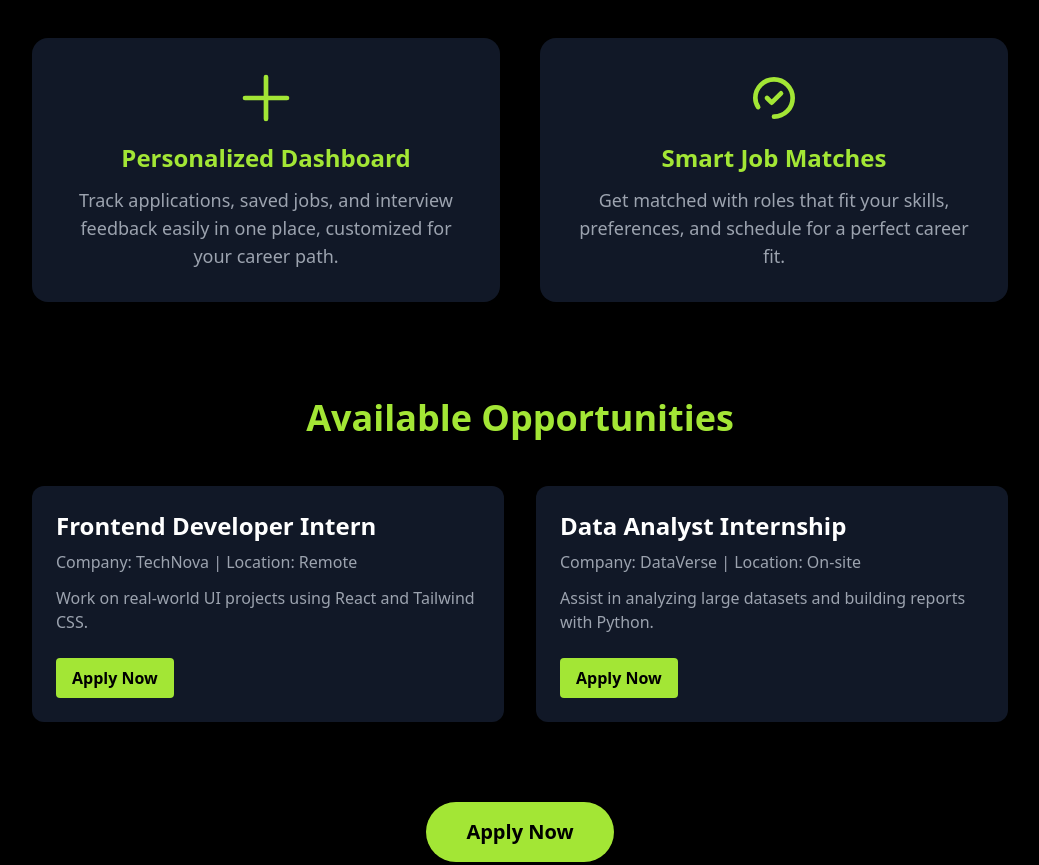
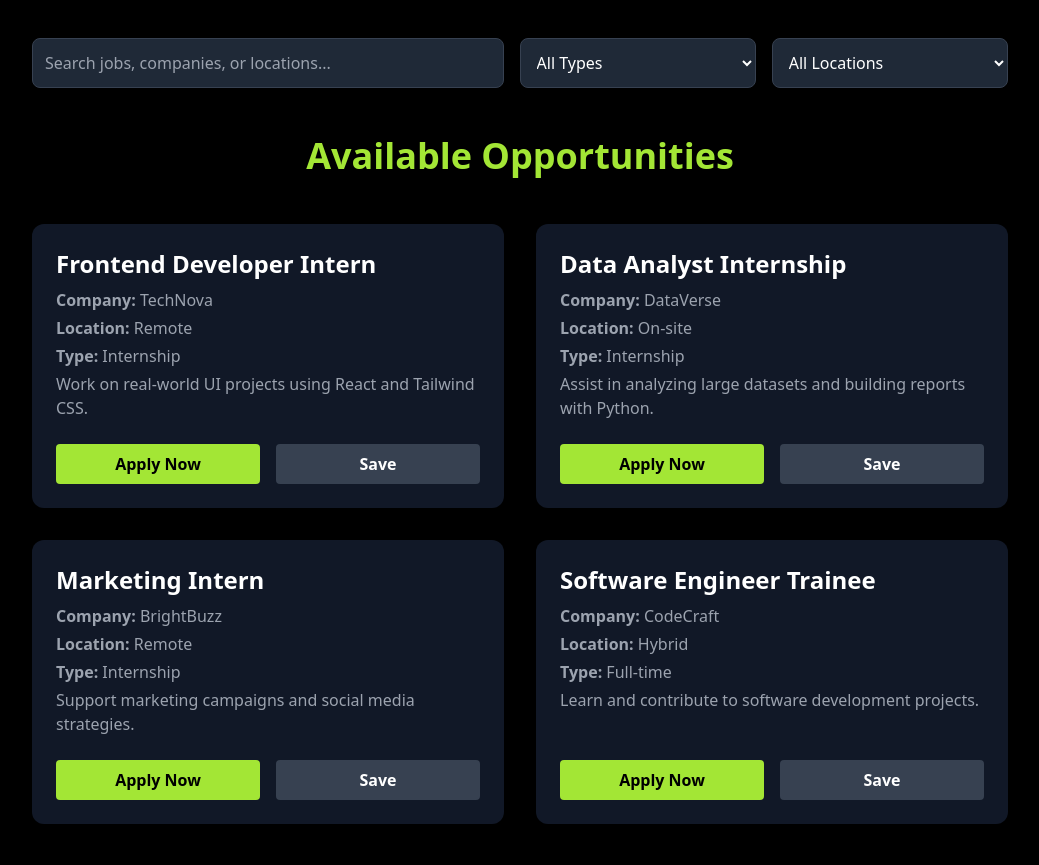
Before and after one commit to hadiaalv/TalentTrail, a plain HTML site: page frontend/students.html in a window 1280 px wide. Shown: the part 460-1325 px from the top of the page, without its empty margins (120-1159 px from the left). Drawn offline with nearby package versions, Linux system fonts and the light colour scheme.

Commit message:
Completed student page

```diff
--- a/frontend/students.html
+++ b/frontend/students.html
@@ -35,49 +35,47 @@
     </p>
   </section>
 
-  <!-- Features Grid -->
-  <section class="max-w-5xl mx-auto px-6 grid grid-cols-1 md:grid-cols-2 gap-10">
-    <div class="bg-gray-900 rounded-2xl p-8 shadow-lg hover:bg-gray-800 transition transform hover:scale-105 cursor-default flex flex-col">
-      <div class="mb-4 text-lime-400">
-        <svg xmlns="http://www.w3.org/2000/svg" class="h-14 w-14 mx-auto" fill="none" viewBox="0 0 24 24" stroke="currentColor" stroke-width="2">
-          <path stroke-linecap="round" stroke-linejoin="round" d="M3 12h18M12 3v18" />
-        </svg>
-      </div>
-      <h2 class="text-2xl font-semibold text-lime-400 mb-3 text-center">Personalized Dashboard</h2>
-      <p class="text-gray-400 text-center text-lg">Track applications, saved jobs, and interview feedback easily in one place, customized for your career path.</p>
-    </div>
+  <!-- Search and Filters -->
+  <section class="max-w-5xl mx-auto px-6 mb-12 flex flex-col md:flex-row gap-4 justify-center items-center">
+    <input
+      type="text"
+      id="jobSearchInput"
+      aria-label="Search jobs"
+      placeholder="Search jobs, companies, or locations..."
+      class="rounded-lg p-3 bg-gray-800 border border-gray-700 text-white w-full md:w-1/2 focus:outline-none focus:ring-2 focus:ring-lime-400 transition"
+      oninput="filterJobs()"
+    />
 
-    <div class="bg-gray-900 rounded-2xl p-8 shadow-lg hover:bg-gray-800 transition transform hover:scale-105 cursor-default flex flex-col">
-      <div class="mb-4 text-lime-400">
-        <svg xmlns="http://www.w3.org/2000/svg" class="h-14 w-14 mx-auto" fill="none" viewBox="0 0 24 24" stroke="currentColor" stroke-width="2">
-          <path stroke-linecap="round" stroke-linejoin="round" d="M9 12l2 2 4-4" />
-          <path stroke-linecap="round" stroke-linejoin="round" d="M12 20c4.418 0 8-3.582 8-8a8 8 0 00-16 0c0 1.457.457 2.8 1.22 3.907" />
-        </svg>
-      </div>
-      <h2 class="text-2xl font-semibold text-lime-400 mb-3 text-center">Smart Job Matches</h2>
-      <p class="text-gray-400 text-center text-lg">Get matched with roles that fit your skills, preferences, and schedule for a perfect career fit.</p>
-    </div>
+    <select
+      id="filterType"
+      aria-label="Filter by Job Type"
+      class="rounded-lg p-3 bg-gray-800 border border-gray-700 text-white w-full md:w-1/4 focus:outline-none focus:ring-2 focus:ring-lime-400 transition"
+      onchange="filterJobs()"
+    >
+      <option value="">All Types</option>
+      <option value="Internship">Internship</option>
+      <option value="Full-time">Full-time</option>
+      <option value="Part-time">Part-time</option>
+    </select>
+
+    <select
+      id="filterLocation"
+      aria-label="Filter by Location"
+      class="rounded-lg p-3 bg-gray-800 border border-gray-700 text-white w-full md:w-1/4 focus:outline-none focus:ring-2 focus:ring-lime-400 transition"
+      onchange="filterJobs()"
+    >
+      <option value="">All Locations</option>
+      <option value="Remote">Remote</option>
+      <option value="On-site">On-site</option>
+      <option value="Hybrid">Hybrid</option>
+    </select>
   </section>
 
   <!-- Job Listings Section -->
-  <section class="max-w-5xl mx-auto mt-24 px-6">
-    <h2 class="text-4xl font-extrabold text-lime-400 text-center mb-12">Available Opportunities</h2>
-    <div class="grid gap-8 md:grid-cols-2">
-      <div class="bg-gray-900 rounded-xl p-6 hover:bg-gray-800 transition shadow-lg">
-        <h3 class="text-2xl font-bold mb-2">Frontend Developer Intern</h3>
-        <p class="text-gray-400 mb-3">Company: TechNova | Location: Remote</p>
-        <p class="text-gray-400 mb-6">Work on real-world UI projects using React and Tailwind CSS.</p>
-        <a href="apply.html" class="bg-lime-400 text-black px-4 py-2 rounded font-semibold hover:bg-lime-300 inline-block">Apply Now</a>
-      </div>
-
-      <div class="bg-gray-900 rounded-xl p-6 hover:bg-gray-800 transition shadow-lg">
-        <h3 class="text-2xl font-bold mb-2">Data Analyst Internship</h3>
-        <p class="text-gray-400 mb-3">Company: DataVerse | Location: On-site</p>
-        <p class="text-gray-400 mb-6">Assist in analyzing large datasets and building reports with Python.</p>
-        <a href="apply.html" class="bg-lime-400 text-black px-4 py-2 rounded font-semibold hover:bg-lime-300 inline-block">Apply Now</a>
-      </div>
-    </div>
-  </section>
+  <main class="max-w-5xl mx-auto mt-8 px-6" role="main" aria-labelledby="jobs-heading">
+    <h2 id="jobs-heading" class="text-4xl font-extrabold text-lime-400 text-center mb-12">Available Opportunities</h2>
+    <div id="jobList" class="grid gap-8 md:grid-cols-2"></div>
+  </main>
 
   <!-- CTA Apply Button -->
   <section class="text-center mt-20 mb-32 px-6">
@@ -91,5 +89,107 @@
     © 2025 TalentTrail. All rights reserved.
   </footer>
 
+  <!-- Scripts -->
+  <script>
+    const jobs = [
+      {
+        title: "Frontend Developer Intern",
+        company: "TechNova",
+        location: "Remote",
+        locationType: "Remote",
+        type: "Internship",
+        description: "Work on real-world UI projects using React and Tailwind CSS.",
+        applyLink: "apply.html"
+      },
+      {
+        title: "Data Analyst Internship",
+        company: "DataVerse",
+        location: "On-site",
+        locationType: "On-site",
+        type: "Internship",
+        description: "Assist in analyzing large datasets and building reports with Python.",
+        applyLink: "apply.html"
+      },
+      {
+        title: "Marketing Intern",
+        company: "BrightBuzz",
+        location: "Remote",
+        locationType: "Remote",
+        type: "Internship",
+        description: "Support marketing campaigns and social media strategies.",
+        applyLink: "apply.html"
+      },
+      {
+        title: "Software Engineer Trainee",
+        company: "CodeCraft",
+        location: "Hybrid",
+        locationType: "Hybrid",
+        type: "Full-time",
+        description: "Learn and contribute to software development projects.",
+        applyLink: "apply.html"
+      }
+    ];
+
+    const jobList = document.getElementById('jobList');
+
+    function toggleSave(button, jobTitle) {
+      const saved = button.classList.toggle('bg-lime-600');
+      button.textContent = saved ? "Saved" : "Save";
+      alert(saved ? `Saved job: ${jobTitle}` : `Removed saved job: ${jobTitle}`);
+    }
+
+    function renderJobs(filteredJobs) {
+      jobList.innerHTML = '';
+      if(filteredJobs.length === 0){
+        jobList.innerHTML = `<p class="text-gray-500 text-center col-span-full">No jobs found matching your search.</p>`;
+        return;
+      }
+      filteredJobs.forEach(job => {
+        const jobCard = document.createElement('div');
+        jobCard.className = 'bg-gray-900 rounded-xl p-6 hover:bg-gray-800 transition shadow-lg flex flex-col justify-between';
+
+        jobCard.innerHTML = `
+          <div>
+            <h3 class="text-2xl font-bold mb-2">${job.title}</h3>
+            <p class="text-gray-400 mb-1"><strong>Company:</strong> ${job.company}</p>
+            <p class="text-gray-400 mb-1"><strong>Location:</strong> ${job.location}</p>
+            <p class="text-gray-400 mb-1"><strong>Type:</strong> ${job.type}</p>
+            <p class="text-gray-400 mb-6">${job.description}</p>
+          </div>
+          <div class="flex space-x-4">
+            <a href="${job.applyLink}" class="bg-lime-400 text-black px-4 py-2 rounded font-semibold hover:bg-lime-300 transition flex-1 text-center" aria-label="Apply for ${job.title}">Apply Now</a>
+            <button aria-label="Save job ${job.title}" class="saveJobBtn bg-gray-700 hover:bg-gray-600 text-white px-4 py-2 rounded font-semibold transition flex-1">Save</button>
+          </div>
+        `;
+
+        jobList.appendChild(jobCard);
+
+        const saveBtn = jobCard.querySelector('.saveJobBtn');
+        saveBtn.onclick = () => toggleSave(saveBtn, job.title);
+      });
+    }
+
+    function filterJobs() {
+      const query = document.getElementById('jobSearchInput').value.toLowerCase();
+      const typeFilter = document.getElementById('filterType').value;
+      const locationFilter = document.getElementById('filterLocation').value;
+
+      const filtered = jobs.filter(job => {
+        const matchesText = job.title.toLowerCase().includes(query) ||
+                            job.company.toLowerCase().includes(query) ||
+                            job.location.toLowerCase().includes(query);
+
+        const matchesType = typeFilter === "" || job.type === typeFilter;
+        const matchesLocation = locationFilter === "" || job.locationType === locationFilter;
+
+        return matchesText && matchesType && matchesLocation;
+      });
+      renderJobs(filtered);
+    }
+
+    // Initial render of all jobs on page load
+    renderJobs(jobs);
+  </script>
+
 </body>
 </html>
```
